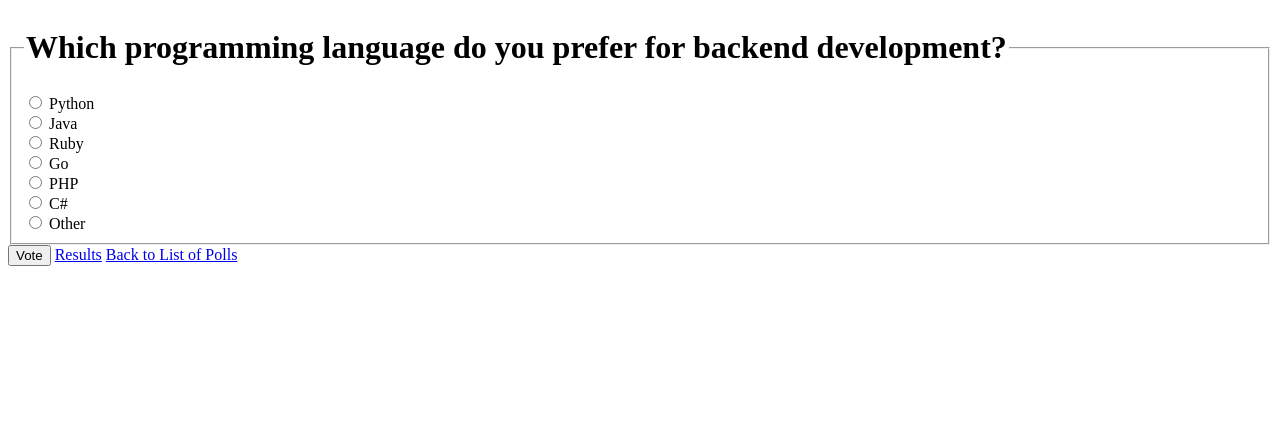
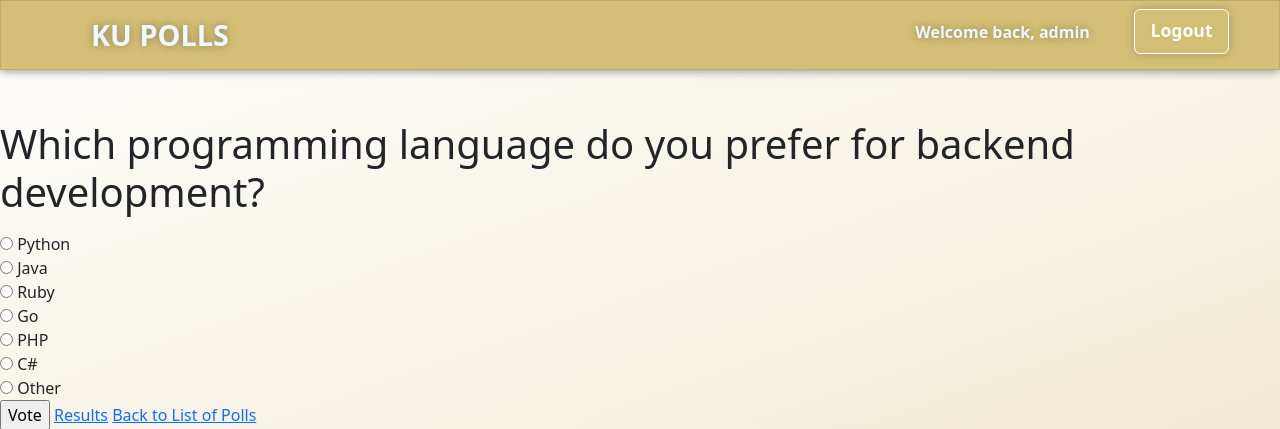
Before and after one commit to ku-polls-security/ku-polls-security, a Django app: page /polls/2/ in a window 1280 px wide. Shown: the top 429 px of the page. Run offline with Django 4.2, Linux system fonts and the light colour scheme; a user stored in the database is signed in; data comes from the database, SQL or seed files in the repository.

Commit message:
Update template

```diff
--- a/polls/templates/polls/detail.html
+++ b/polls/templates/polls/detail.html
@@ -1,3 +1,40 @@
+{% load static %}
+<html>
+    <head>
+        <meta charset="UTF-8">
+        <meta name="viewport" content="width=device-width, initial-scale=1.0">
+        <meta name="description" content="KU Polls">
+        <meta name="author" content="TAGCH">
+        <meta name="keyword" content="html css javascript">
+        <title>Polls List</title>
+        <link rel="stylesheet" href="{% static 'polls/style.css' %}">
+        <link rel="stylesheet" href="https://cdn.jsdelivr.net/npm/bootstrap@5.3.0/dist/css/bootstrap.min.css">
+    </head>
+
+<body>
+    <div>
+        <header>
+            <nav class="navigation">
+                <a href={% url 'polls:index' %}>KU POLLS</a>
+            </nav>
+
+            <nav class="navigation">
+                {% if user.is_authenticated %}
+                <h4>Welcome back, {{ user.username }}
+                    <!-- Logout Form -->
+                    <form id="logout-form" action="{% url 'logout' %}" method="post" style="display: inline;">
+                        {% csrf_token %}
+                        <button type="submit" class="btnLogin-popup"onclick="Logout_Alert()" >Logout</button>
+                    </form>
+                </h4>
+                {% else %}
+                    <button class="btnLogin-popup" onclick="window.location.href='{% url 'login' %}?next={{request.path}}'; ">Login</button>
+                {% endif %}
+            </nav>
+
+        </header>
+    </div>
+    <br><br><br><br><br>
     <form action="{% url 'polls:vote' question.id %}" method="post">
         {% csrf_token %}
         <fieldset>
@@ -19,3 +56,5 @@
         <a href="{% url 'polls:results' question.id %}">Results</a>
         <a href="{% url 'polls:index' %}">Back to List of Polls</a>
     </form>
+</body>
+</html>
```
Also changed, not shown: polls/templates/polls/results.html (+33 -2 lines). Lines whose indentation alone changed are shown as unchanged.
